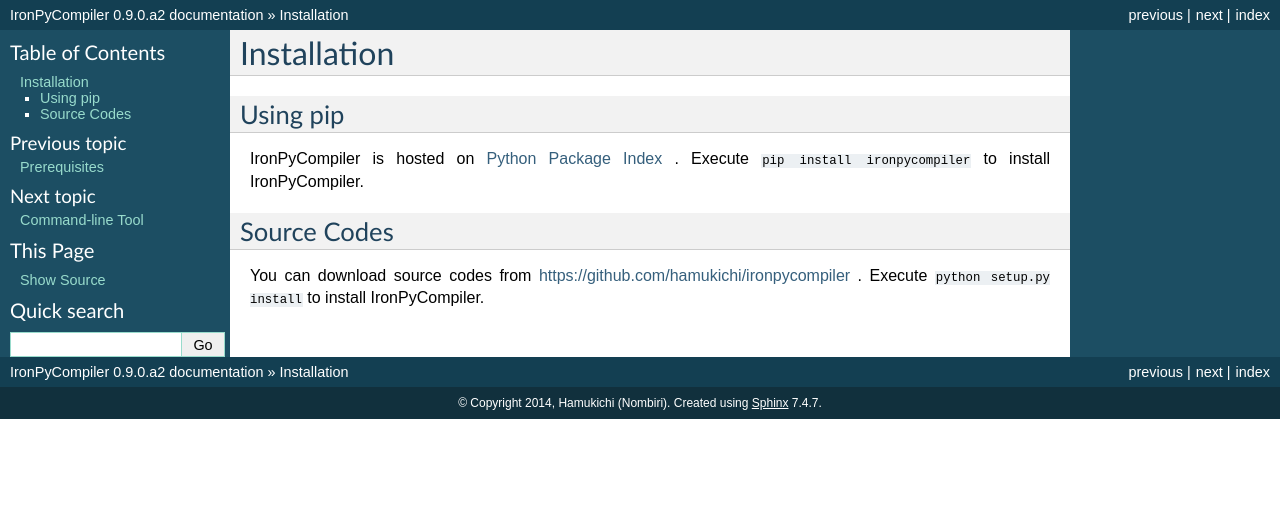
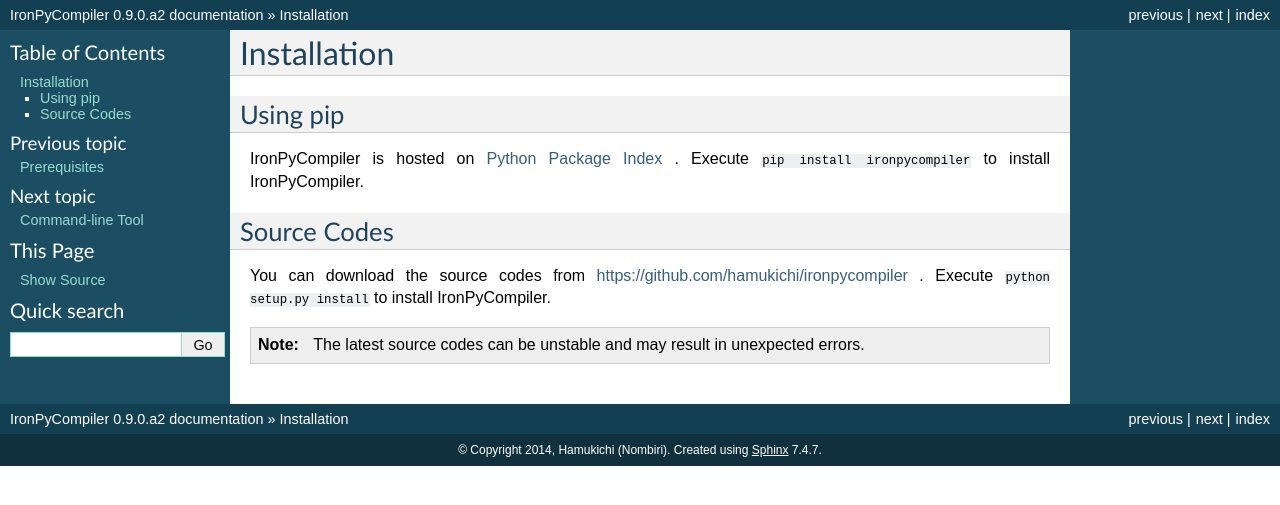
Before and after one commit to hamukichi/ironpycompiler, a Sphinx documentation site: the page built from doc/installation.rst, in a window 1280 px wide. Shown: the top 505 px of the page. Built offline with Sphinx 7.4.7, drawn with Linux system fonts in a browser that asks for light colours.

Commit message:
Updated documents

```diff
--- a/doc/installation.rst
+++ b/doc/installation.rst
@@ -11,6 +11,10 @@
 Source Codes
 ------------
 
-You can download source codes from
+You can download the source codes from
 https://github.com/hamukichi/ironpycompiler . Execute
 ``python setup.py install`` to install IronPyCompiler.
+
+.. note::
+   The latest source codes can be unstable and may result in unexpected
+   errors.
```
